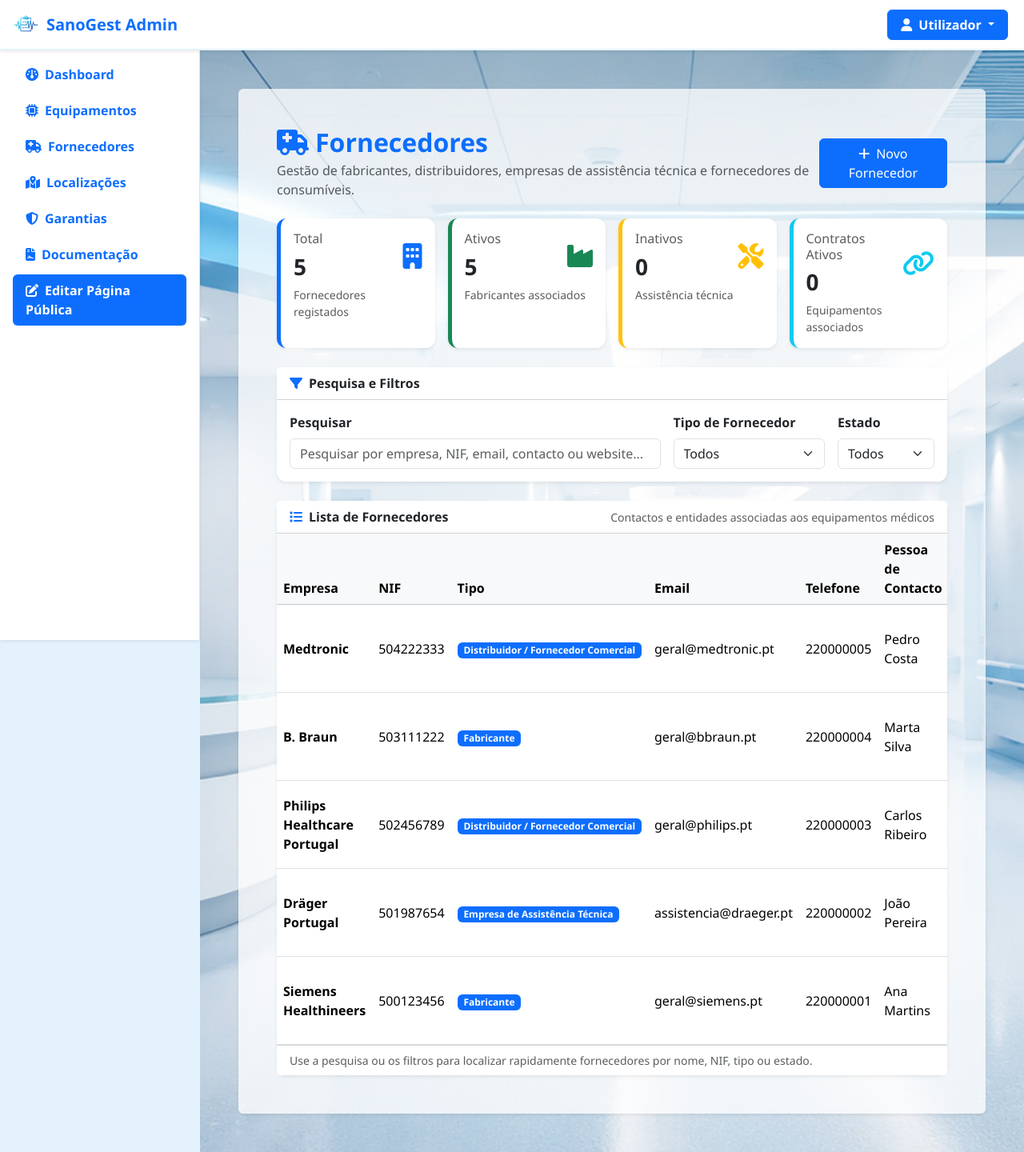
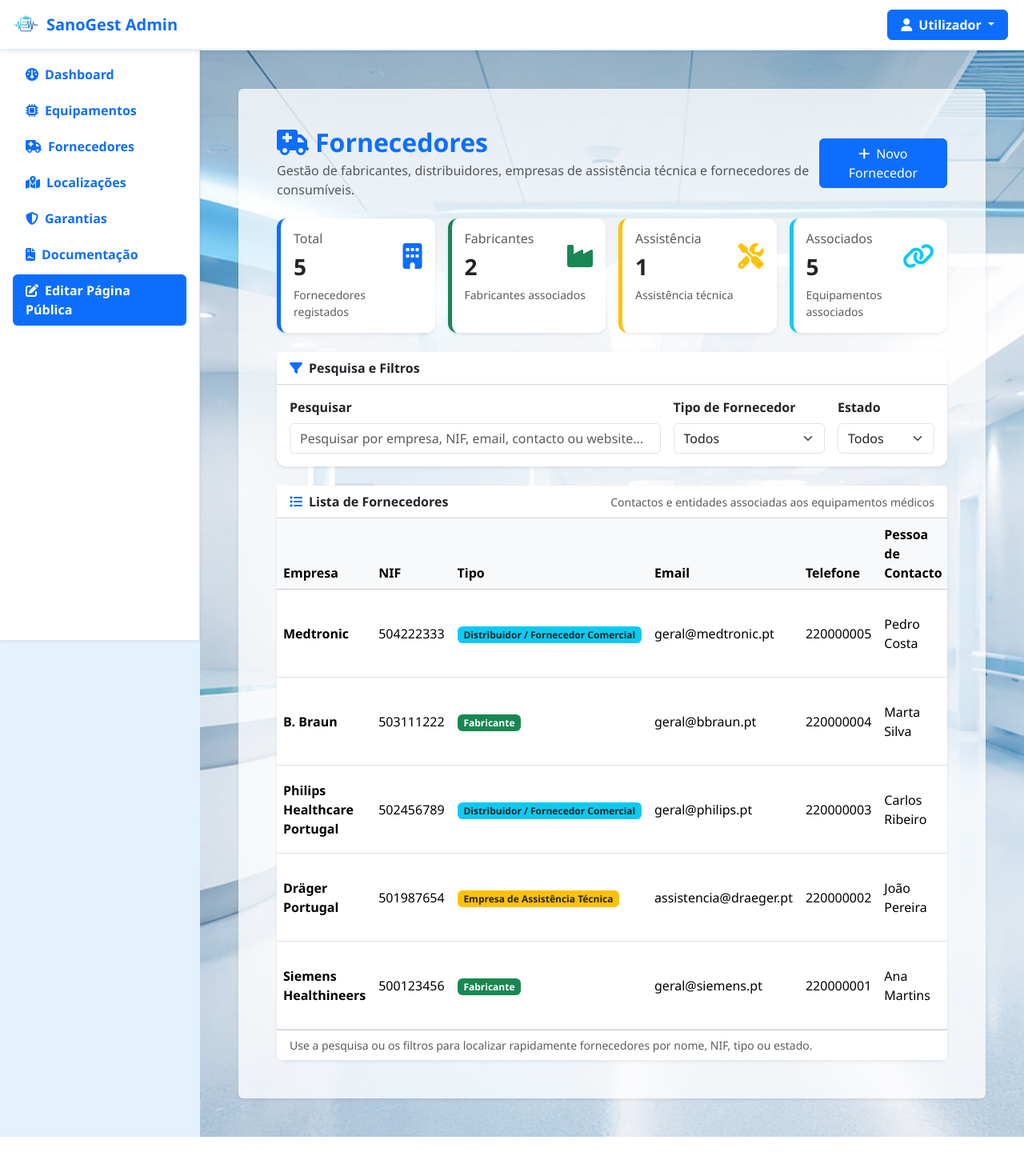
Before and after one commit to franciscopedrosacarneiro-star/SanoGest, a PHP site: page /views/fornecedores/fornecedores.php in a window 1280 px wide. Shown: the whole page at 80% size. Run offline with PHP 8.4, Linux system fonts and the light colour scheme; the visitor is signed in with stand-in values (Sample User, id 1); data comes from the database, SQL or seed files in the repository.

Commit message:
Correção e finalização de fornecedores exceto associar

```diff
--- a/private/includes/funcoes.php
+++ b/private/includes/funcoes.php
@@ -570,27 +570,38 @@ function buscar_fornecedor_por_id($pdo, $id_fornecedor)
     return $stmt->fetch();
 }
 
+function badge_tipo_fornecedor($tipo)
+{
+    return match ($tipo) {
+        'Fabricante' => 'success',
+        'Distribuidor / Fornecedor Comercial' => 'info text-dark',
+        'Empresa de Assistência Técnica' => 'warning text-dark',
+        'Fornecedor de Consumíveis/Acessórios' => 'secondary',
+        default => 'primary'
+    };
+}
+
 function calcular_estatisticas_fornecedores($fornecedores)
 {
     $estatisticas = [
         'total' => count($fornecedores),
-        'ativos' => 0,
-        'inativos' => 0,
-        'contrato_ativo' => 0
+        'fabricantes' => 0,
+        'assistencia' => 0,
+        'equipamentos_associados' => 0
     ];
 
     foreach ($fornecedores as $fornecedor) {
-        if (($fornecedor->estado ?? '') === 'Ativo') {
-            $estatisticas['ativos']++;
+        $tipo = $fornecedor->tipo_fornecedor ?? '';
+
+        if ($tipo === 'Fabricante') {
+            $estatisticas['fabricantes']++;
         }
 
-        if (($fornecedor->estado ?? '') === 'Inativo') {
-            $estatisticas['inativos']++;
+        if ($tipo === 'Empresa de Assistência Técnica') {
+            $estatisticas['assistencia']++;
         }
 
-        if (($fornecedor->contrato_ativo ?? '') === 'Sim') {
-            $estatisticas['contrato_ativo']++;
-        }
+        $estatisticas['equipamentos_associados'] += (int) ($fornecedor->total_equipamentos_associados ?? 0);
     }
 
     return $estatisticas;
--- a/private/views/fornecedores/editar.php
+++ b/private/views/fornecedores/editar.php
@@ -80,7 +80,7 @@ if ($_SERVER['REQUEST_METHOD'] === 'POST') {
                     </a>
                     <ul class="dropdown-menu dropdown-menu-end shadow-sm border-0 mt-2" aria-labelledby="menuUtilizador">
                         <li>
-                            <a class="dropdown-item py-2" href="../../../private/views/perfil/alterar-senha.html">
+                            <a class="dropdown-item py-2" href="../../../private/views/perfil/alterar-senha.php">
                                 <i class="fa-solid fa-key me-2 text-muted"></i>Trocar palavra-passe
                             </a>
                         </li>
@@ -121,7 +121,7 @@ if ($_SERVER['REQUEST_METHOD'] === 'POST') {
                 </p>
             </div>
 
-            <a href="fornecedores.html" class="btn btn-outline-secondary">
+            <a href="fornecedores.php" class="btn btn-outline-secondary">
                 <i class="fa-solid fa-arrow-left me-2"></i>Voltar
             </a>
         </div>
@@ -417,7 +417,7 @@ if ($_SERVER['REQUEST_METHOD'] === 'POST') {
                 </button>
 
                 <div>
-                    <a href="fornecedores.html" class="btn btn-secondary me-2">
+                    <a href="fornecedores.php" class="btn btn-secondary me-2">
                         Cancelar
                     </a>
 
--- a/private/views/fornecedores/fornecedores.php
+++ b/private/views/fornecedores/fornecedores.php
@@ -10,9 +10,10 @@ $fornecedores = listar_fornecedores($pdo);
 $estatisticas = calcular_estatisticas_fornecedores($fornecedores);
 
 $totalFornecedores = $estatisticas['total'];
-$totalAtivos = $estatisticas['ativos'];
-$totalInativos = $estatisticas['inativos'];
-$totalContratoAtivo = $estatisticas['contrato_ativo'];
+$totalFabricantes = $estatisticas['fabricantes'];
+$totalAssistencia = $estatisticas['assistencia'];
+$totalEquipamentosAssociados = $estatisticas['equipamentos_associados'];
+
 
 ?>
 <!DOCTYPE html>
@@ -111,6 +112,7 @@ $totalContratoAtivo = $estatisticas['contrato_ativo'];
             </a>
         </div>
 
+
 <!-- Cartões de resumo -->
 <div class="row g-3 mb-4">
     <div class="col-md-3">
@@ -130,8 +132,8 @@ $totalContratoAtivo = $estatisticas['contrato_ativo'];
         <div class="card p-3 shadow-sm border-0 border-start border-success border-5 h-100">
             <div class="d-flex justify-content-between align-items-center">
                 <div>
-                            <h6 class="text-muted">Ativos</h6>
-                            <h3 class="fw-bold mb-0"><?= $totalAtivos ?></h3>
+                    <h6 class="text-muted">Fabricantes</h6>
+                    <h3 class="fw-bold mb-0"><?= $totalFabricantes ?></h3>
                 </div>
                 <i class="fa-solid fa-industry text-success fs-2"></i>
             </div>
@@ -143,8 +145,8 @@ $totalContratoAtivo = $estatisticas['contrato_ativo'];
         <div class="card p-3 shadow-sm border-0 border-start border-warning border-5 h-100">
             <div class="d-flex justify-content-between align-items-center">
                 <div>
-                            <h6 class="text-muted">Inativos</h6>
-                            <h3 class="fw-bold mb-0"><?= $totalInativos ?></h3>
+                    <h6 class="text-muted">Assistência</h6>
+                    <h3 class="fw-bold mb-0"><?= $totalAssistencia ?></h3>
                 </div>
                 <i class="fa-solid fa-screwdriver-wrench text-warning fs-2"></i>
             </div>
@@ -156,8 +158,8 @@ $totalContratoAtivo = $estatisticas['contrato_ativo'];
         <div class="card p-3 shadow-sm border-0 border-start border-info border-5 h-100">
             <div class="d-flex justify-content-between align-items-center">
                 <div>
-                            <h6 class="text-muted">Contratos Ativos</h6>
-                            <h3 class="fw-bold mb-0"><?= $totalContratoAtivo ?></h3>
+                    <h6 class="text-muted">Associados</h6>
+                    <h3 class="fw-bold mb-0"><?= $totalEquipamentosAssociados ?></h3>
                 </div>
                 <i class="fa-solid fa-link text-info fs-2"></i>
             </div>
@@ -189,9 +191,9 @@ $totalContratoAtivo = $estatisticas['contrato_ativo'];
                         <select id="filtroTipoFornecedor" class="form-select">
                             <option value="">Todos</option>
                             <option value="Fabricante">Fabricante</option>
-                            <option value="Distribuidor">Distribuidor</option>
-                            <option value="Assistência Técnica">Assistência Técnica</option>
-                            <option value="Consumíveis/Acessórios">Consumíveis/Acessórios</option>
+                            <option value="Distribuidor / Fornecedor Comercial">Distribuidor / Fornecedor Comercial</option>
+                            <option value="Empresa de Assistência Técnica">Empresa de Assistência Técnica</option>
+                            <option value="Fornecedor de Consumíveis/Acessórios">Fornecedor de Consumíveis/Acessórios</option>
                         </select>
                     </div>
 
@@ -254,7 +256,7 @@ $totalContratoAtivo = $estatisticas['contrato_ativo'];
                 </td>
 
                 <td>
-                    <span class="badge bg-primary">
+                    <span class="badge bg-<?= badge_tipo_fornecedor($fornecedor->tipo_fornecedor ?? '') ?>">
                       <?= htmlspecialchars($fornecedor->tipo_fornecedor ?? '') ?>
                     </span>
                 </td>
```
Also changed, not shown: private/views/fornecedores/novo.php (+51 -19 lines). Lines whose indentation alone changed are shown as unchanged.
